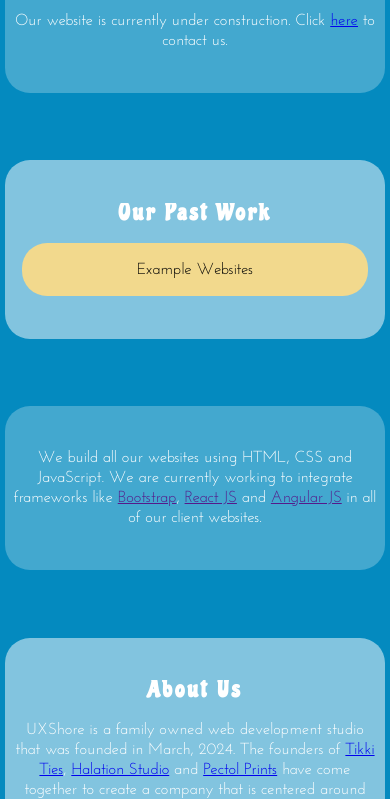
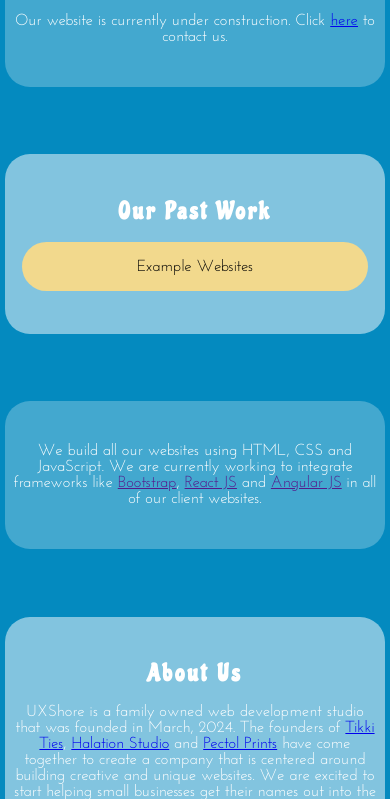
Before and after one commit to uxshore/uxshore, a plain HTML site: page index.html in a window 390 px wide. Shown: the part 258-1057 px from the top of the page. Drawn offline with Linux system fonts and the light colour scheme.

Commit message:
Update main.css

```diff
--- a/css/main.css
+++ b/css/main.css
@@ -321,7 +321,6 @@
         margin-bottom: 4vh;
         color: white;
         font-family: josefin, helvetica;
-        line-height: 20px;
     }
 
     .second {
@@ -337,7 +336,6 @@
         margin-bottom: 4vh;
         color: white;
         font-family: josefin, helvetica;
-        line-height: 20px;
     }
 
     .examplesBtn {
```
